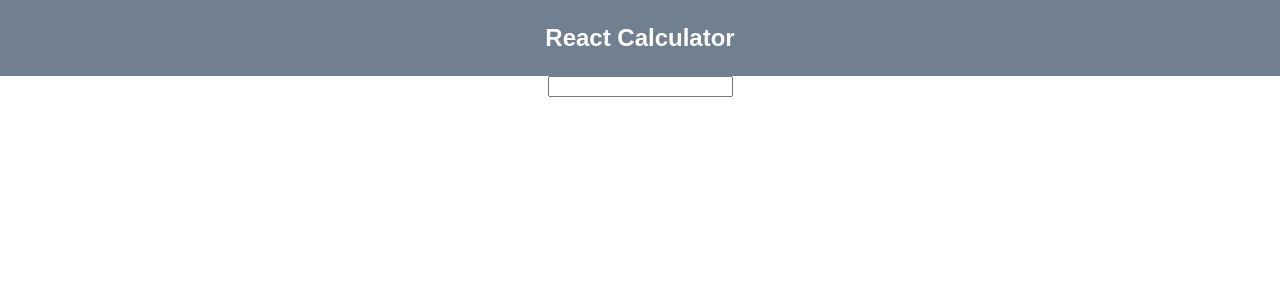
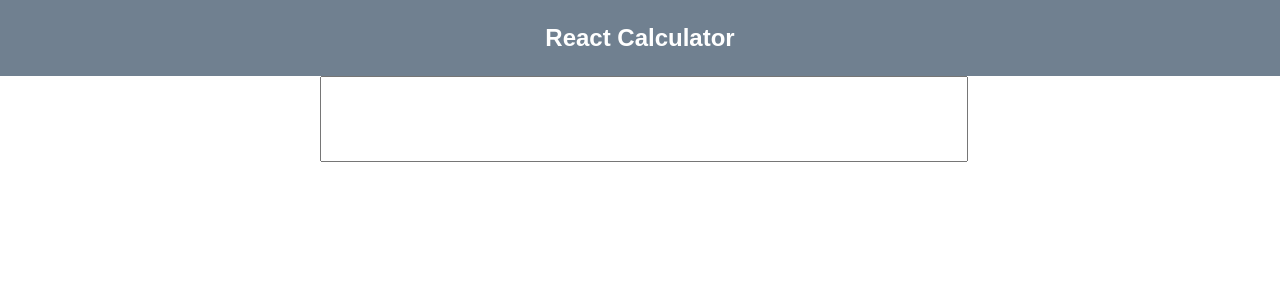
Before and after one commit to nickelghost/react-calculator, a React (Create React App) app: page / in a window 1280 px wide. Shown: the top 300 px of the page. Built offline with nearby package versions, Linux system fonts and the light colour scheme.

Commit message:
added Calculator.css and made some basic styling

```diff
--- /dev/null
+++ b/src/Calculator/Calculator.css
@@ -0,0 +1,10 @@
+.Calculator {
+  width: 50%;
+  margin: auto;
+}
+
+.Calculator-input {
+  width: 100%;
+  height: 5rem;
+  font-size: 3rem;
+}
--- a/src/Calculator/Calculator.js
+++ b/src/Calculator/Calculator.js
@@ -1,4 +1,6 @@
 import React, { Component } from 'react';
+
+import './Calculator.css';
 
 class Calculator extends Component {
   render() {
```
